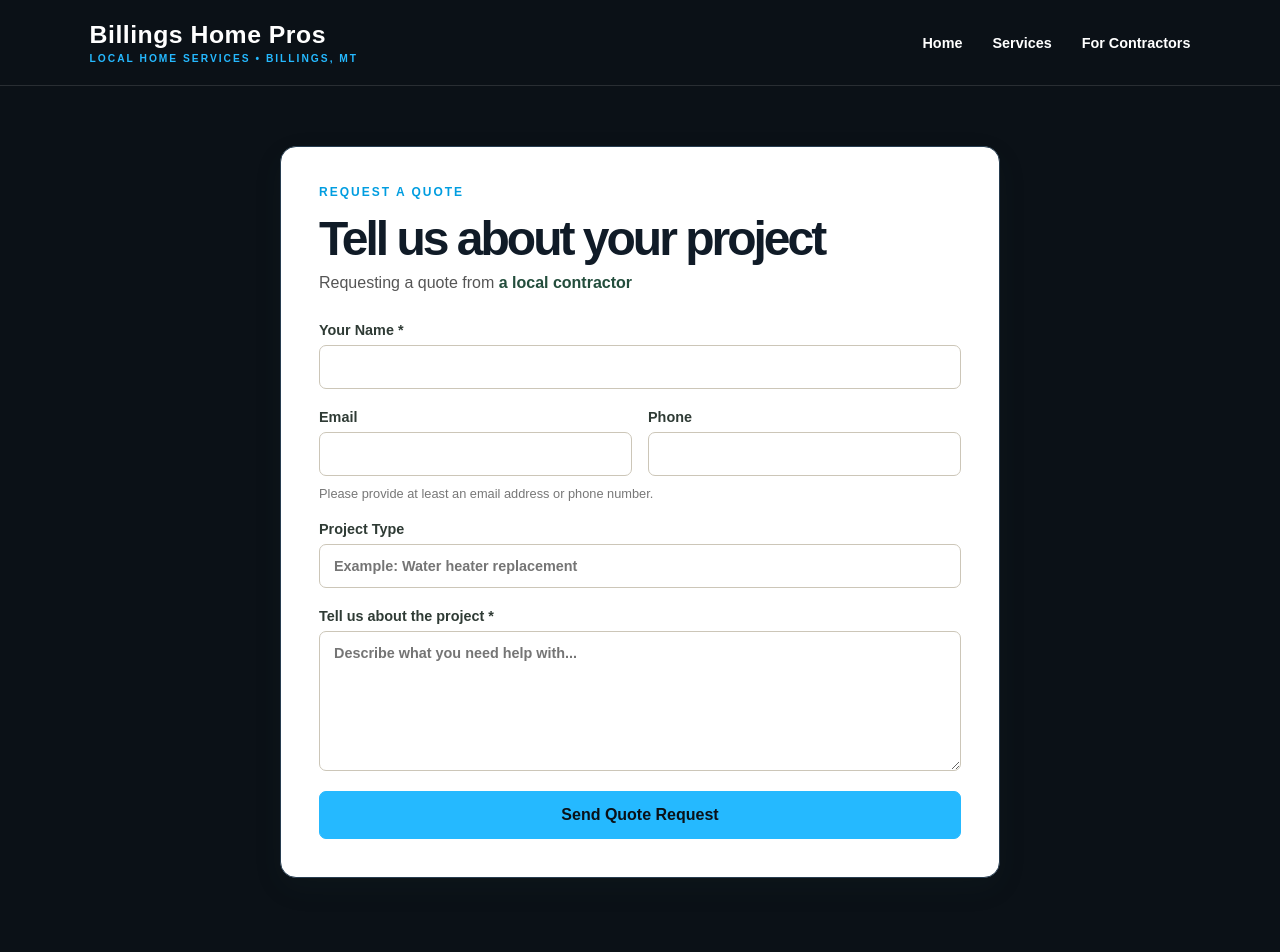
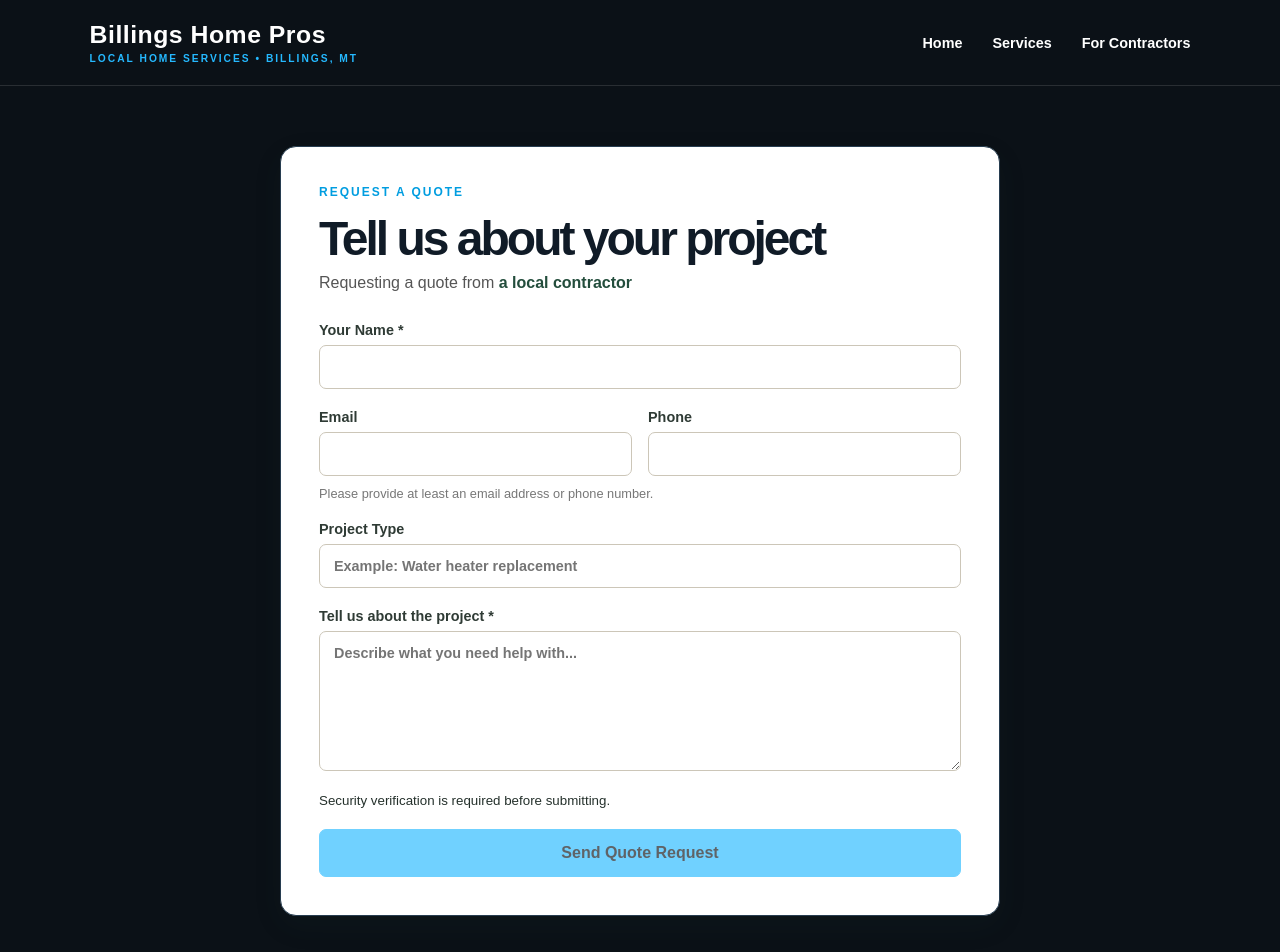
Before and after one commit to Cheddaronbass/billingshomepros, a Next.js app: page /quote in a window 1280 px wide. Shown: the top 952 px of the page. Built offline with nearby package versions, Linux system fonts and the light colour scheme; no server answers.

Commit message:
Protect homeowner quote requests with Turnstile challenge and token refresh

```diff
--- a/app/quote/page.js
+++ b/app/quote/page.js
@@ -1,6 +1,9 @@
 "use client";
 
-import { Suspense, useState } from "react";
+import { Suspense, useRef, useState } from "react";
+import TurnstileField from "../components/TurnstileField";
+
+const turnstileEnabled = Boolean(process.env.NEXT_PUBLIC_TURNSTILE_SITE_KEY);
 import { useSearchParams } from "next/navigation";
 
 function QuoteForm() {
@@ -18,6 +21,8 @@ function QuoteForm() {
     project_details: "",
   });
 
+  const [turnstileToken, setTurnstileToken] = useState("");
+  const turnstileRef = useRef(null);
   const [status, setStatus] = useState("idle");
   const [message, setMessage] = useState("");
 
@@ -33,6 +38,12 @@ function QuoteForm() {
   async function handleSubmit(event) {
     event.preventDefault();
 
+    if (turnstileEnabled && !turnstileToken) {
+      setStatus("error");
+      setMessage("Complete the security verification before submitting.");
+      return;
+    }
+
     setStatus("submitting");
     setMessage("");
 
@@ -46,6 +57,7 @@ function QuoteForm() {
           business_id: businessId ? Number(businessId) : null,
           business_name: businessName,
           ...formData,
+          turnstile_token: turnstileToken,
         }),
       });
 
@@ -80,6 +92,9 @@ function QuoteForm() {
     } catch {
       setStatus("error");
       setMessage("Something went wrong. Please try again.");
+    } finally {
+      // Turnstile responses expire after one verification attempt.
+      turnstileRef.current?.reset();
     }
   }
 
@@ -160,10 +175,16 @@ function QuoteForm() {
             />
           </label>
 
+          <TurnstileField
+            ref={turnstileRef}
+            action="quote_request"
+            onTokenChange={setTurnstileToken}
+          />
+
           <button
             type="submit"
             className="quoteSubmitButton"
-            disabled={status === "submitting"}
+            disabled={status === "submitting" || (turnstileEnabled && !turnstileToken)}
           >
             {status === "submitting"
               ? "Sending..."
```
